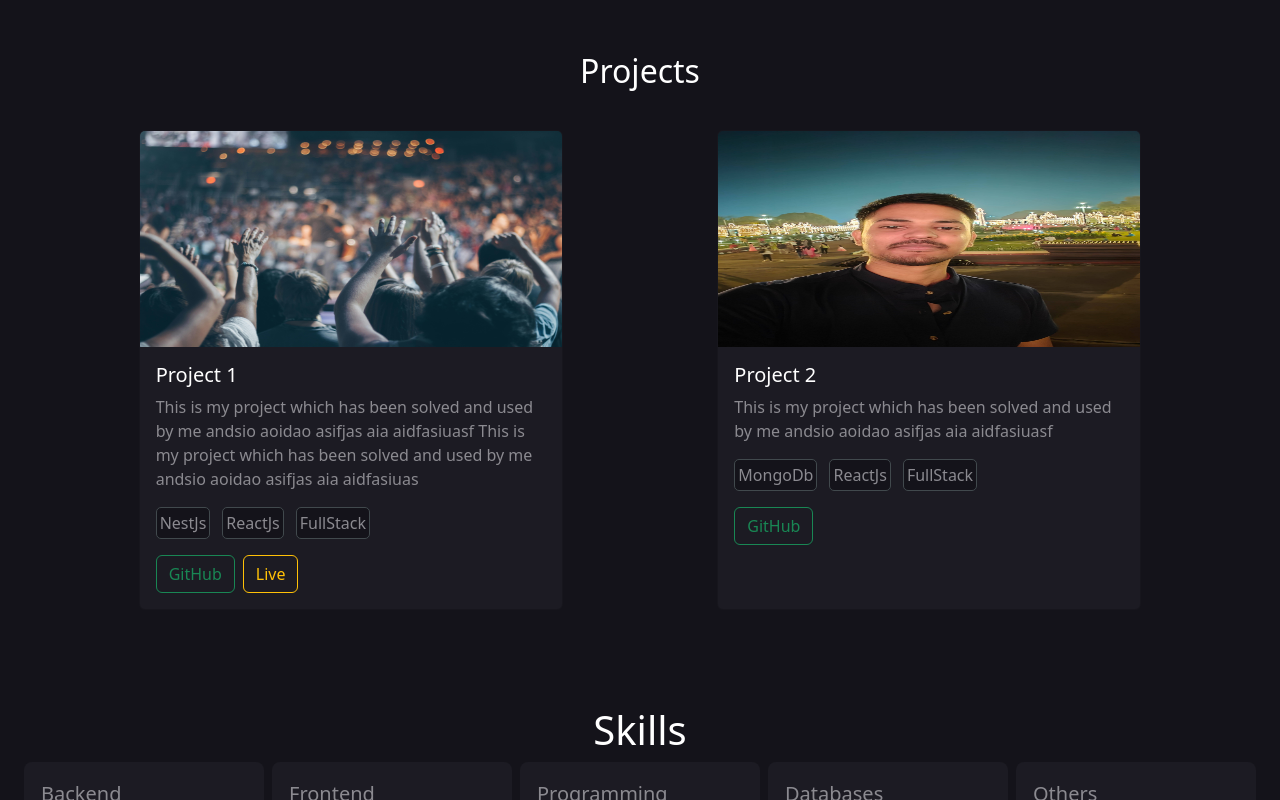
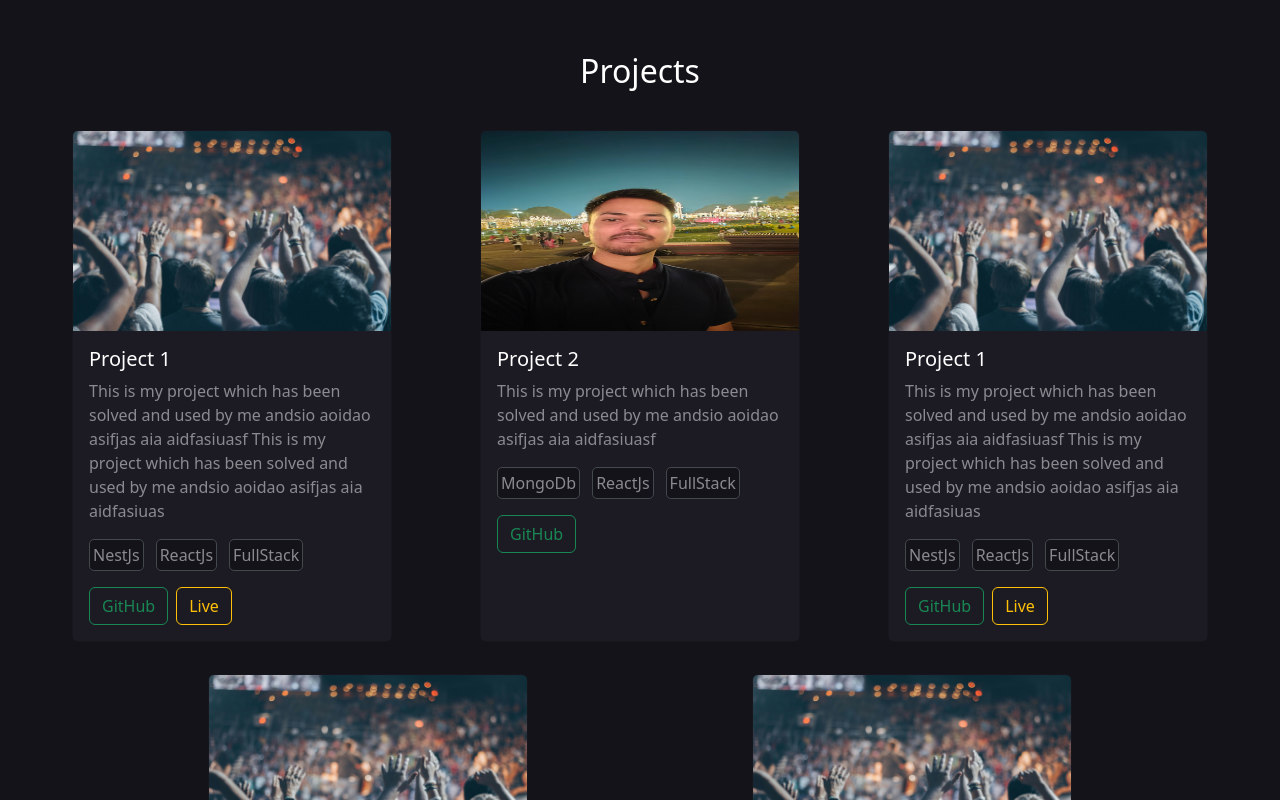
Before and after one commit to itsaslowball/Portfolio_new, a React (Vite) app: page / in a window 1280 px wide. Shown: the part 680-1480 px from the top of the page. Built offline with nearby package versions, Linux system fonts and the light colour scheme.

Commit message:
project card size reduced

```diff
--- a/src/components/Hero.css
+++ b/src/components/Hero.css
@@ -46,7 +46,7 @@
         border-radius: 10px;
         height: auto;
         /* font-size: large; */
-        width: 80vh;
+        width: 70vh;
         margin-left: 10vh;
         padding: 1vh;
         margin-right: 10px;
@@ -133,7 +133,7 @@
                 border-radius: 10px;
                 height: auto;
                 /* font-size: large; */
-                width: 70vh;
+                width: 60vh;
                 margin-left: 0vh;
                 padding: 1vh;
                 /* margin-right: 10px; */
--- a/src/components/Projects.css
+++ b/src/components/Projects.css
@@ -1,5 +1,5 @@
 .project-card {
-      width: 53.2vh;
+      width: 40.2vh;
       background-color: #1C1B23;
       margin: 2vh;
       height:auto;
@@ -8,7 +8,7 @@
 @media (min-width: 764px) {
       .project-card{
       background-color: #1C1B23;
-            width: 53vh;
+            width: 40vh;
       }
 }
 .tags {
@@ -22,8 +22,8 @@
 }
 
 .card-img-top {
-      max-height: 27vh;
-      min-height: 27vh;
+      max-height: 25vh;
+      min-height: 25vh;
 }
 
 .card:hover {
--- a/src/data.json
+++ b/src/data.json
@@ -30,6 +30,42 @@
                         ],
                         "github": "https://github.com",
                         "demo": ""
+                },
+                {
+                        "image": "./event1.jpg",
+                        "name": "Project 1",
+                        "description": "This is my project which has been solved and used by me andsio aoidao asifjas aia aidfasiuasf This is my project which has been solved and used by me andsio aoidao asifjas aia aidfasiuas",
+                        "tags": [
+                                "NestJs",
+                                "ReactJs",
+                                "FullStack"
+                        ],
+                        "github": "https://github.com",
+                        "demo": "https://demo.com"
+                },
+                {
+                        "image": "./event1.jpg",
+                        "name": "Project 1",
+                        "description": "This is my project which has been solved and used by me andsio aoidao asifjas aia aidfasiuasf This is my project which has been solved and used by me andsio aoidao asifjas aia aidfasiuas",
+                        "tags": [
+                                "NestJs",
+                                "ReactJs",
+                                "FullStack"
+                        ],
+                        "github": "https://github.com",
+                        "demo": "https://demo.com"
+                },
+                {
+                        "image": "./event1.jpg",
+                        "name": "Project 1",
+                        "description": "This is my project which has been solved and used by me andsio aoidao asifjas aia aidfasiuasf This is my project which has been solved and used by me andsio aoidao asifjas aia aidfasiuas",
+                        "tags": [
+                                "NestJs",
+                                "ReactJs",
+                                "FullStack"
+                        ],
+                        "github": "https://github.com",
+                        "demo": "https://demo.com"
                 }
         ],
         "Skills": [
```
